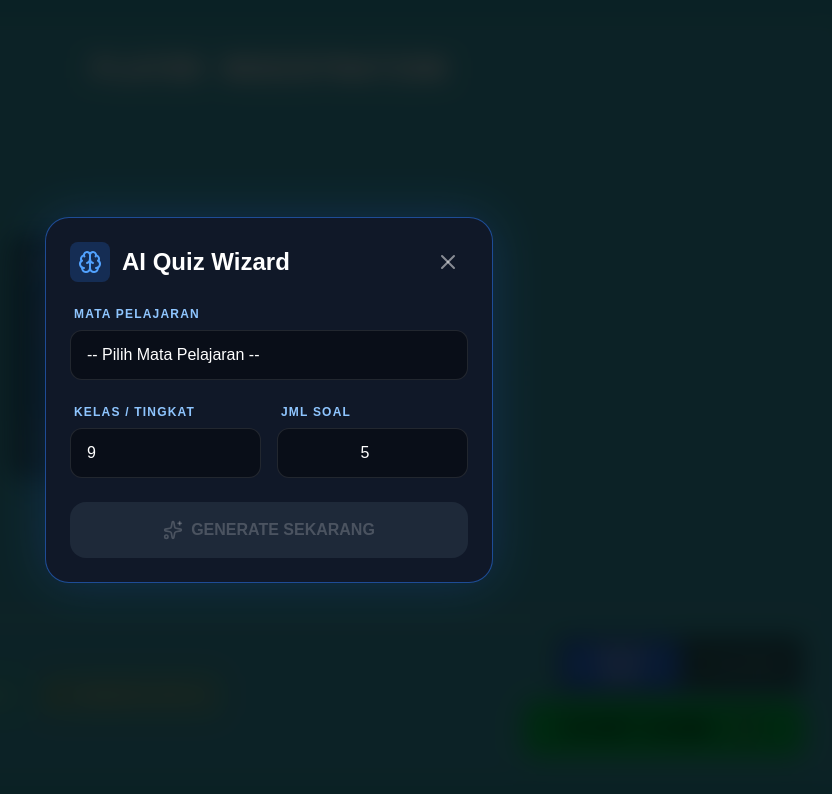
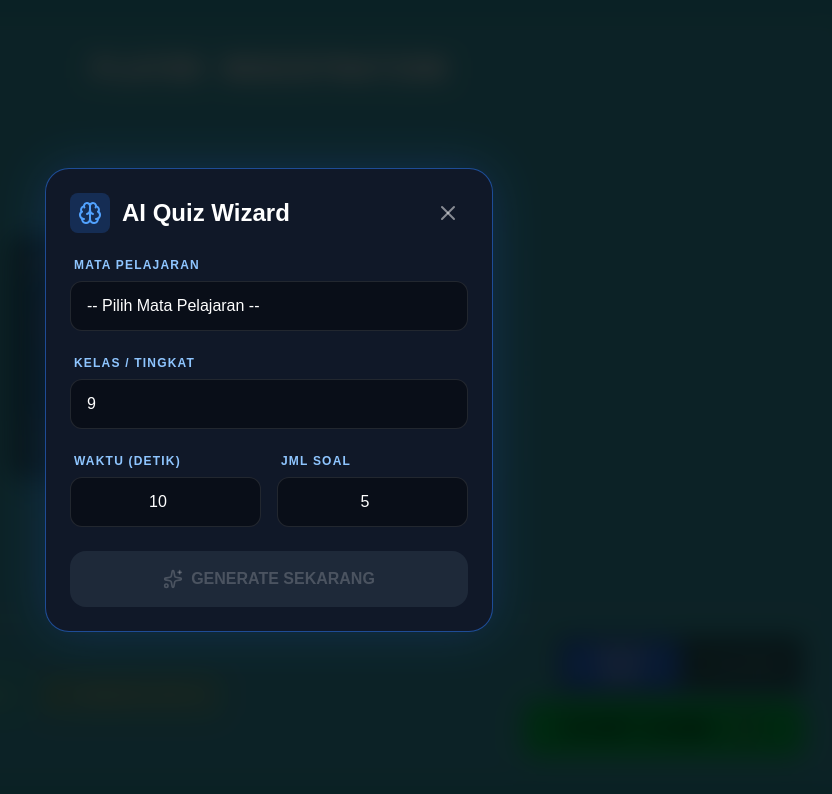
Before and after one commit to RamadanHamdan/game, a Next.js app: page /play in a window 1280 px wide. Both pictures are taken after a click on the button "GENERATE WITH AI". Shown: the top 794 px of the page, without its empty margins (371-1203 px from the left). Built offline with nearby package versions, Linux system fonts and the light colour scheme.

Commit message:
feat: Add quiz creation features including Excel import/export and AI question generation.

```diff
--- a/app/page.js
+++ b/app/page.js
@@ -21,7 +21,7 @@ export default function Home() {
         option3: "Option C",
         option4: "Option D",
         answer: "Option A",
-        timeLimit: 10
+        timeLimit: 5
       }
     ];
     const ws = XLSX.utils.json_to_sheet(templateData);
@@ -61,7 +61,7 @@ export default function Home() {
               normalizeRow.option4 || ""
             ].filter(o => o !== ""),
             answer: normalizeRow.answer || "",
-            timeLimit: parseInt(normalizeRow.timelimit) || 10
+            timeLimit: parseInt(normalizeRow.timelimit) || 5
           };
         }).filter(q => q.question && q.options.length >= 2 && q.answer);
 
--- a/components/AIGenerator.jsx
+++ b/components/AIGenerator.jsx
@@ -10,7 +10,8 @@ const AIGenerator = ({ isOpen, onClose, onQuestionsGenerated }) => {
         customSubject: '', // For manual input if they choose 'Lainnya'
         grade: '9', // Default to grade 9
         format: 'multiple_choice',
-        count: 5
+        count: 5,
+        timeLimit: 10
     });
 
     // Core Subject Options
@@ -56,7 +57,11 @@ const AIGenerator = ({ isOpen, onClose, onQuestionsGenerated }) => {
             );
 
             if (newQuestions && newQuestions.length > 0) {
-                onQuestionsGenerated(newQuestions);
+                const questionsWithTimeLimit = newQuestions.map(q => ({
+                    ...q,
+                    timeLimit: parseInt(settings.timeLimit) || 10
+                }));
+                onQuestionsGenerated(questionsWithTimeLimit);
                 onClose();
             }
         } catch (err) {
@@ -129,15 +134,27 @@ const AIGenerator = ({ isOpen, onClose, onQuestionsGenerated }) => {
                                 </AnimatePresence>
                             </div>
 
+                            <div className="flex flex-col gap-2">
+                                <label className="text-xs text-blue-300 font-bold uppercase tracking-widest ml-1">Kelas / Tingkat</label>
+                                <input
+                                    type="text"
+                                    value={settings.grade}
+                                    onChange={(e) => setSettings(s => ({ ...s, grade: e.target.value }))}
+                                    placeholder="Cth: 9, 12 IPA, Kuliah Semester 2..."
+                                    className="bg-black/40 border border-white/10 rounded-xl px-4 py-3 text-white focus:border-blue-500 outline-none transition-all placeholder:text-white/20 w-full"
+                                />
+                            </div>
+
                             <div className="flex gap-4">
                                 <div className="flex flex-col gap-2 flex-1">
-                                    <label className="text-xs text-blue-300 font-bold uppercase tracking-widest ml-1">Kelas / Tingkat</label>
+                                    <label className="text-xs text-blue-300 font-bold uppercase tracking-widest ml-1">Waktu (Detik)</label>
                                     <input
-                                        type="text"
-                                        value={settings.grade}
-                                        onChange={(e) => setSettings(s => ({ ...s, grade: e.target.value }))}
-                                        placeholder="Cth: 9, 12 IPA, Kuliah Semester 2..."
-                                        className="bg-black/40 border border-white/10 rounded-xl px-4 py-3 text-white focus:border-blue-500 outline-none transition-all placeholder:text-white/20 w-full"
+                                        type="number"
+                                        min="5"
+                                        max="120"
+                                        value={settings.timeLimit}
+                                        onChange={(e) => setSettings(s => ({ ...s, timeLimit: parseInt(e.target.value) || 10 }))}
+                                        className="bg-black/40 border border-white/10 rounded-xl px-4 py-3 text-white focus:border-blue-500 outline-none transition-all w-full text-center"
                                     />
                                 </div>
                                 <div className="flex flex-col gap-2 flex-1">
--- a/components/GameContainer.jsx
+++ b/components/GameContainer.jsx
@@ -163,6 +163,9 @@ const GameContainer = () => {
         let currentFinished = [...finishedPlayers];
         let anyCorrect = false;
 
+        const maxRounds = questions.length > 0 ? questions.length : 10;
+        const scoreIncrement = 100 / maxRounds;
+
         const newPlayers = players.map(p => {
             if (currentFinished.some(fp => fp.playerId === p.id)) return p;
             const myQuestion = playerQuestions[p.id];
@@ -189,9 +192,9 @@ const GameContainer = () => {
             }]);
             results[p.id] = answer ? (isCorrect ? 'correct' : 'wrong') : 'wrong';
             if (isCorrect) {
-                const newScore = p.score + 10;
+                const newScore = p.score + scoreIncrement;
                 let newGamePoints = p.gamePoints || 0;
-                if (newScore >= 100) {
+                if (newScore >= 99.99) {
                     const nextRank = currentFinished.length + 1;
                     if (gameMode === 'cup') {
                         newGamePoints += 10;
@@ -235,7 +238,7 @@ const GameContainer = () => {
         setPlayerAnswers({});
 
         const anyFinished = newPlayers.some(p => finalFinishedPlayers.some(fp => fp.playerId === p.id));
-        const isMaxRounds = currentRound >= 50;
+        const isMaxRounds = currentRound >= maxRounds;
 
         setTimeout(() => {
             if (anyFinished || isMaxRounds) {
@@ -244,15 +247,15 @@ const GameContainer = () => {
             } else {
                 startRound(currentRound + 1, newPlayers);
             }
-        }, 4000);
-    }, [gameState, finishedPlayers, players, playerQuestions, playerAnswers, currentRound, startRound, gameMode]);
+        }, 1000);
+    }, [gameState, finishedPlayers, players, playerQuestions, playerAnswers, currentRound, startRound, gameMode, questions.length]);
 
     const submitAnswer = React.useCallback((playerId, answerInput) => {
         if (gameState !== 'playing') return;
         if (isPaused) return;
         if (playerAnswers[playerId] !== undefined) return;
         if (finishedPlayers.some(fp => fp.playerId === playerId)) return;
-
+f
         const myQuestion = playerQuestions[playerId];
         if (!myQuestion) return;
 
@@ -405,7 +408,7 @@ const GameContainer = () => {
     const getLeaderboard = () => {
         const finishers = [...finishedPlayers].sort((a, b) => a.rank - b.rank);
         const finisherIds = new Set(finishers.map(f => f.playerId));
-        const active = players.filter(p => !finisherIds.has(p.id));
+        const active = players.filter(p => !finisherIds.has(p.id)).sort((a, b) => b.score - a.score);
         const leaderboard = [];
         finishers.forEach(f => {
             const p = players.find(pl => pl.id === f.playerId);
@@ -603,7 +606,7 @@ const GameContainer = () => {
                 <div className="w-full max-w-2xl transform scale-75 origin-top">
                     <Timer
                         key={currentRound}
-                        duration={10}
+                        duration={Object.values(playerQuestions).length > 0 ? Math.max(...Object.values(playerQuestions).map(q => q.timeLimit || 10)) : 10}
                         onTimeUp={handleRoundEnd}
                         isRunning={gameState === 'playing' && !isPaused}
                     />
--- a/lib/ExcelUtils.js
+++ b/lib/ExcelUtils.js
@@ -30,12 +30,19 @@ export const saveAsXLSX = async (wb, filename) => {
                 const result = await Filesystem.writeFile({
                     path: filename,
                     data: wbout,
-                    directory: Directory.Cache,
+                    directory: Directory.Documents,
                 });
-                await Share.share({
-                    title: filename,
-                    url: result.uri,
-                });
+
+                alert(`File berhasil disimpan ke folder Documents di perangkat Anda: ${filename}`);
+
+                try {
+                    await Share.share({
+                        title: filename,
+                        url: result.uri,
+                    });
+                } catch (shareErr) {
+                    console.log('Share dismissed or not supported', shareErr);
+                }
             } catch (nativeErr) {
                 console.error('Native Path Failed:', nativeErr);
                 // Fallback to web download if native sharing fails
```
